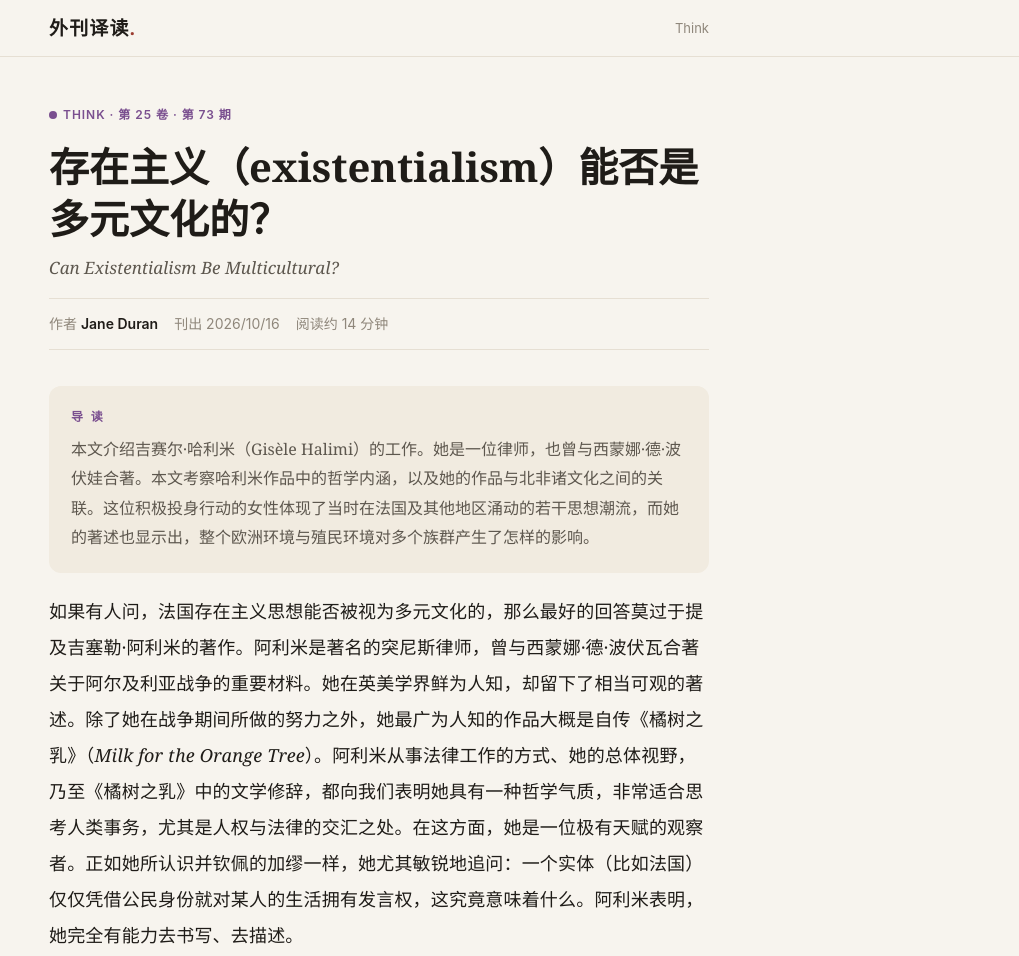
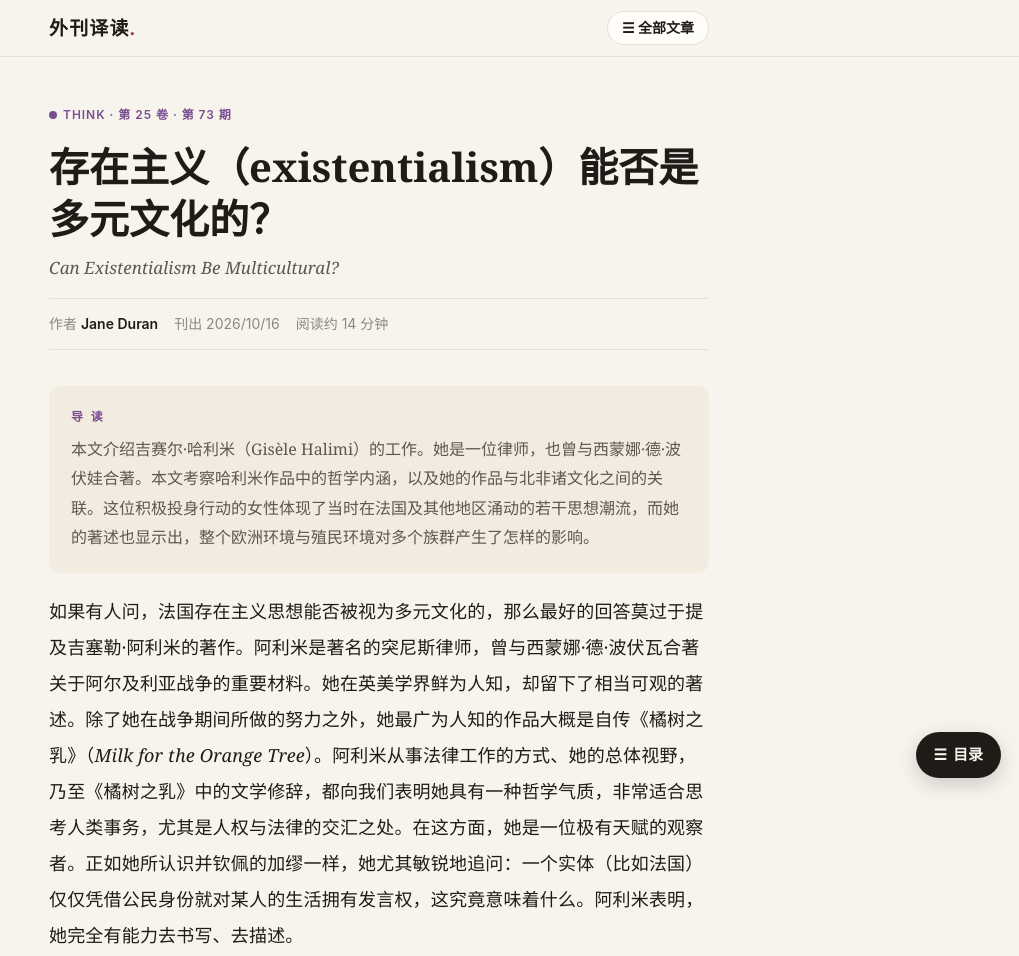
Before and after one commit to RuizhiChang/reader, a plain HTML site: page a/08e17364a6bc.html in a window 1280 px wide. Shown: the top 956 px of the page, without its empty margins (261-1280 px from the left). Drawn offline with Linux system fonts and the light colour scheme.

Commit message:
Add 2 item(s)

```diff
--- a/a/08e17364a6bc.html
+++ b/a/08e17364a6bc.html
@@ -81,6 +81,12 @@ article.prose{font-family:var(--serif);font-size:18px;line-height:2;letter-spaci
 background:var(--j);border-radius:4px;padding:1px 6px;margin-right:10px;vertical-align:2px}
 .prose .num{padding-left:2em;position:relative}.prose .num span{position:absolute;left:0;color:var(--j);font-weight:700}
 .prose.fiction p{text-indent:2em;margin:0 0 .6em}
+.nav-home{font-size:14px;font-weight:600;color:var(--ink);border:1px solid var(--line);background:var(--card);
+border-radius:999px;padding:5px 14px}
+.fab{position:fixed;right:18px;bottom:22px;z-index:9;display:flex;align-items:center;gap:6px;background:var(--ink);
+color:var(--bg);border-radius:999px;padding:11px 18px;font-size:15px;font-weight:600;box-shadow:0 6px 20px rgba(0,0,0,.18);
+transition:opacity .25s,transform .25s}
+.fab.hide{opacity:0;transform:translateY(12px);pointer-events:none}
 .source{background:var(--card);border:1px solid var(--line);border-radius:14px;padding:22px 24px;margin:20px 0 40px;
 font-size:14px;color:var(--soft);line-height:1.9}
 .source a{color:var(--j)}
@@ -90,7 +96,8 @@ font-size:14px;color:var(--soft);line-height:1.9}
 </style></head>
 <body><div class="progress" style="--j:#7a4f8f" data-j-dark="#c7a0dc"></div>
 <header class="top"><div class="read"><a class="brand" href="../index.html">外刊译读<i>.</i></a>
-<span class="nav-note">Think</span></div></header>
+<a class="nav-home" href="../index.html">☰ 全部文章</a></div></header>
+<a class="fab" href="../index.html" aria-label="返回目录">☰<span>目录</span></a>
 <main class="read" style="--j:#7a4f8f" data-j-dark="#c7a0dc">
 <div class="art-head"><span class="tag">Think · 第 25 卷 · 第 73 期</span>
 <h1>存在主义（existentialism）能否是多元文化的？</h1><div class="en">Can Existentialism Be Multicultural?</div>
@@ -138,5 +145,8 @@ if(matchMedia('(prefers-color-scheme: dark)').matches)document.querySelectorAll(
 </script>
 <script>
 const bar=document.querySelector('.progress');
-addEventListener('scroll',()=>{const h=document.documentElement;bar.style.width=(h.scrollTop/(h.scrollHeight-h.clientHeight)*100)+'%'},{passive:true});
+const fab=document.querySelector('.fab');let lastY=0;
+addEventListener('scroll',()=>{const h=document.documentElement,y=h.scrollTop;
+bar.style.width=(y/(h.scrollHeight-h.clientHeight)*100)+'%';
+fab.classList.toggle('hide',y>lastY&&y>200&&y<h.scrollHeight-h.clientHeight-80);lastY=y},{passive:true});
 </script></body></html>
```
Also changed, not shown: a/0d52adf2d64b.html (+12 -2 lines), a/5eb32d817a31.html (+12 -2 lines), a/8ad24b3517b9.html (+12 -2 lines), a/akutagawa-the-spiders-thread.html (+12 -2 lines), a/gogol-the-nose.html (+12 -2 lines), index.html (+6 -0 lines).
